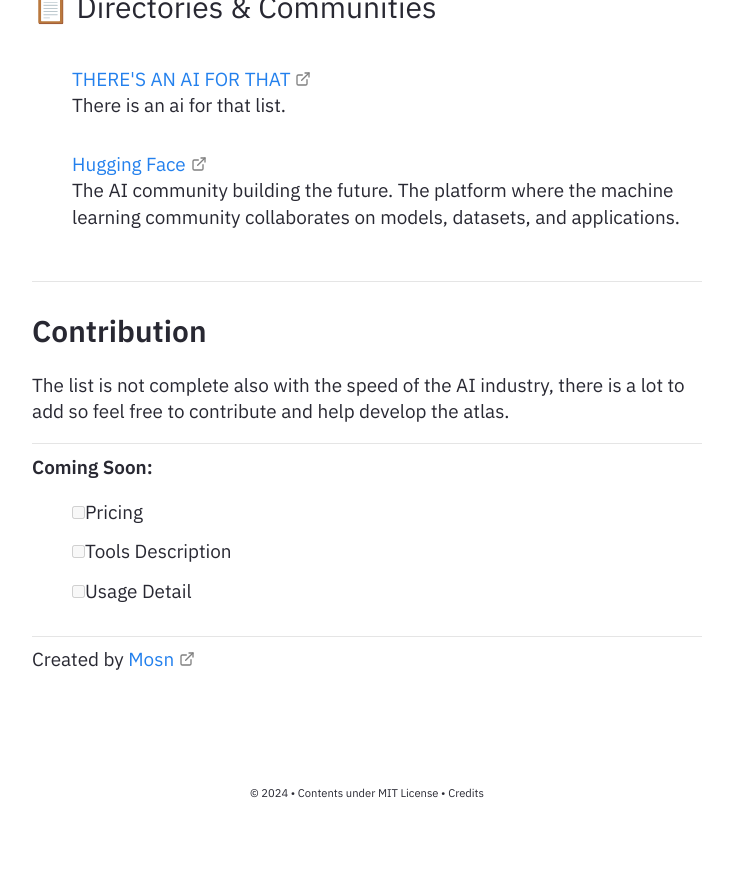
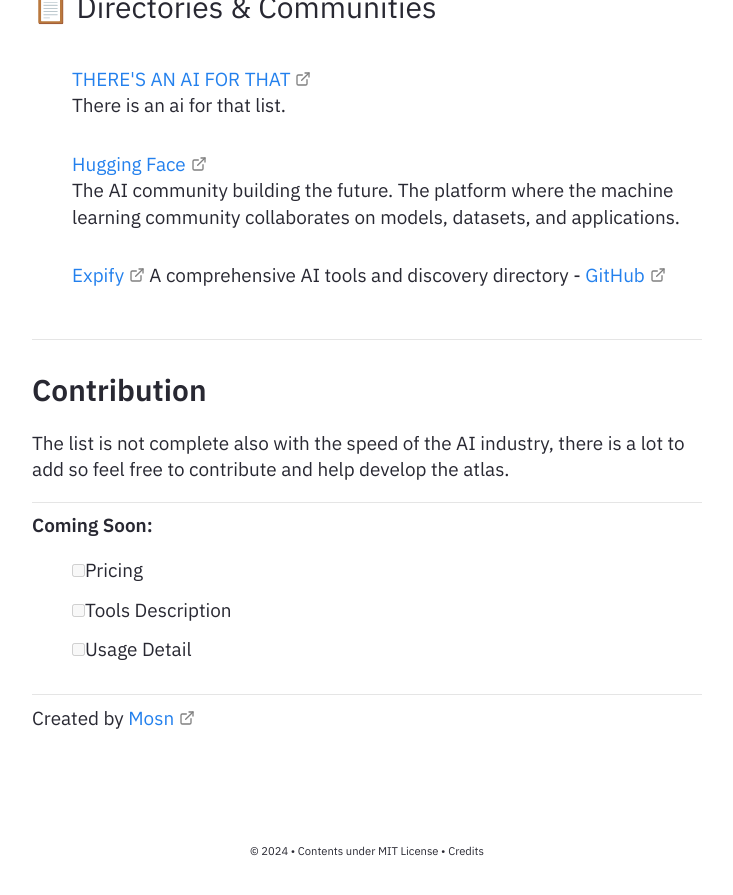
Before and after one commit to AI-Atlaas/ai-atlas-site, a Jekyll site: the page built from pages/index.md, in a window 1280 px wide and 900 px high, scrolled down 53819 px. Shown: the top 895 px of the window, without its empty margins (273-1006 px from the left). Built offline with Jekyll 4.4.1, drawn with Linux system fonts in a browser that asks for light colours; before the commit the page ends 54660 px from its top, so only the background shows below that.

Commit message:
Update README from AI-Atlas/AI-Atlas

```diff
--- a/pages/docs/list.md
+++ b/pages/docs/list.md
@@ -1330,6 +1330,11 @@ This is an atlas of AI tools that are available on the web. This directory conta
 - [Hugging Face](https://huggingface.co/)
    The AI community building the future. The platform where the machine learning community collaborates on models, datasets, and applications.
 
+- [Expify](https://www.expify.ai)
+  A comprehensive AI tools and discovery directory - [GitHub](https://github.com/kherona/expify.ai)
+
+
+
 ---
 
 ## Contribution
```
